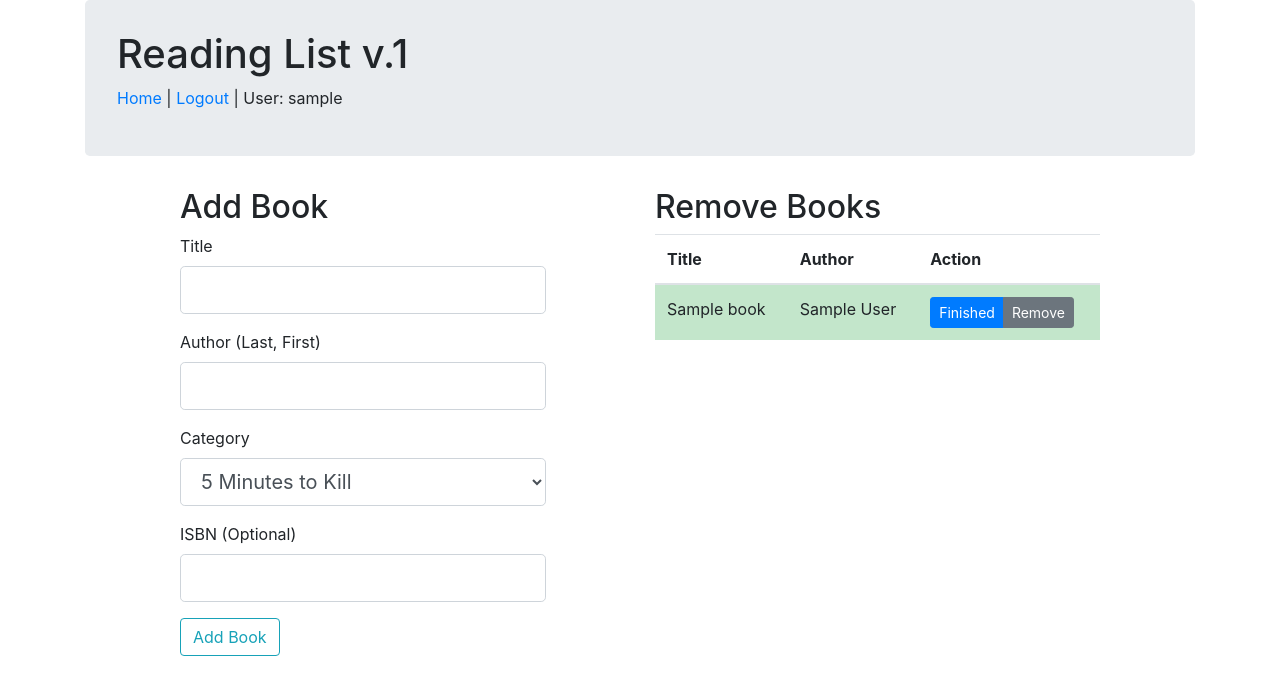
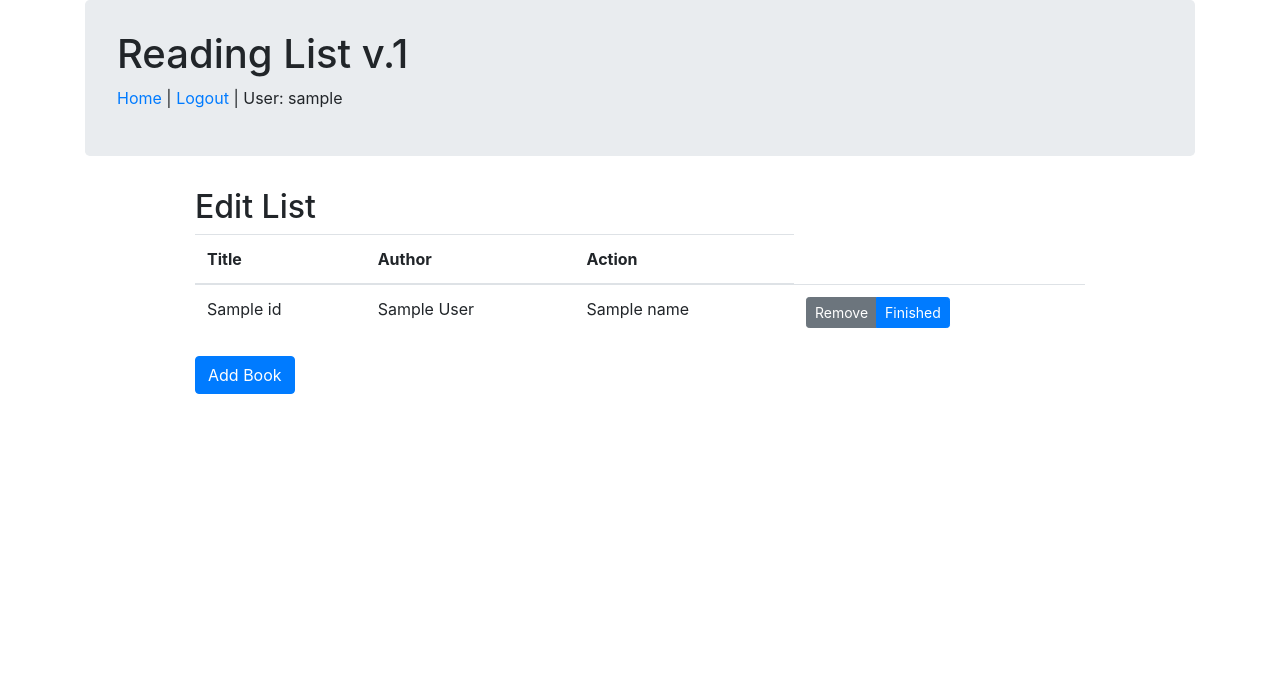
Before and after one commit to bearistotle/reading-list, a Flask app: template templates/edit-list.html in a window 1280 px wide. Shown: the top 695 px of the page. Run offline with Flask 2, Linux system fonts and the light colour scheme; the visitor is signed in with stand-in values (Sample User, id 1); tables that the repository leaves empty hold one stand-in row (values such as "Sample post"); the template is opened without the code that fills it: values that come from a table or form of the project are taken from there, most other values are stand-ins (such as "Sample title", 1, 10 or a date in 2020); some libraries are stand-ins or nearby versions.

Commit message:
Got basic category functionality up and running (pull 1 from each).

```diff
--- a/main.py
+++ b/main.py
@@ -5,7 +5,7 @@
 from wtforms import StringField, PasswordField, SubmitField, BooleanField
 from wtforms.validators import InputRequired, Length, Email, EqualTo
 from app import db, app
-from models import User, Book
+from models import User, Book, Category
 from forms import LoginForm, RegistrationForm, AddBookForm, RateReviewForm
 from hashutils import check_pw_hash
 
@@ -13,7 +13,7 @@
 # options for weights, categories, priorities, ratios?), subscribable
 # reading lists, . . .
 
-# TODO: create route/handler and template for reading-history
+# TODO: change text to title capitalization on display (store lower?)
 
 
 @app.before_request
@@ -29,36 +29,62 @@
 
     email = session["user"]
     user = User.query.filter_by(email=email).first()
-    master_list = Book.query.filter_by(user=user.id, read=False).all()
-    current_list = []
+    book_list = Book.query.filter_by(user=user.id, read=False).all()
 
-    for i in range(3):
-
-        if master_list[i].category == 1:
-            category = "5 Mins to Kill"
-            style = "table-success"
-
-        elif master_list[i].category == 2:
-            category = "Relax/Escape"
-            style = "table-info"
-
-        elif master_list[i].category == 3:
-            category = "Focused Learning"
-            style = "table-warning"
-
-        else:
-            category = "None"
-            style = "table-light"
-
-        current_list.append(
-                           {"title": master_list[i].title,
-                            "author": master_list[i].author,
-                            "category": category,
-                            "style": style}
-                            )
+    if len(book_list) < 3:
 
 
-    return render_template("home.html", current_list=current_list)
+
+        category_list = []
+        [category_list.append(Category.query.filter_by(id=book.category).first()) for book in book_list]
+
+        style_list = []
+
+        # would this be better as a list comp? Prob not bc of multiple conditions?
+        for category in category_list:
+            if category.name == "5 Mins to Kill":
+                style = "table-success"
+            elif category.name == "Relax/Escape":
+                style = "table-info"
+            elif category.name == "Focused Learning":
+                style = "table-warning"
+            else:
+                style = "table-secondary"
+
+            style_list.append(style)
+
+        # need to wrap zip in list in Py 3x bc zip rtns iterable not list
+        book_cat_style_list = list(zip(book_list, category_list, style_list))
+
+        return render_template("home.html", list=book_cat_style_list)
+
+    else:
+
+        # append current list with first bk from ea. category
+        user_id = User.query.filter_by(email=session["user"]).first().id
+
+        book_list = []
+        [book_list.append(Book.query.filter_by(category=i, user=user_id).first()) for i in range(1, 4)]
+
+        category_list = []
+        [category_list.append(Category.query.filter_by(id=book.category).first()) for book in book_list]
+
+        style_list = []
+        for category in category_list:
+            if category.name == "5 Mins to Kill":
+                style = "table-success"
+            elif category.name == "Relax/Escape":
+                style = "table-info"
+            elif category.name == "Focused Learning":
+                style = "table-warning"
+            else:
+                style = "table-secondary"
+
+            style_list.append(style)
+
+        current_list = list(zip(book_list, category_list, style_list))
+
+        return render_template("home.html", list=current_list)
 
 
 @app.route("/login", methods=["GET", "POST"])
@@ -73,7 +99,8 @@
         email = form.email.data.lower()
         password = form.password.data
 
-        if not User.query.filter_by(email=email):
+        if not User.query.filter_by(email=email).first():
+
             flash("Invalid username or password.", "error")
             return render_template("login.html", title="Log In", form=form)
 
@@ -143,19 +170,24 @@
 def edit_list():
 
 # TODO: Refactor to move processing from templates to main
-# TODO: Make adding a book a modal
-# TODO: Give the reading list table its own screen; allow change of
-# category via dropdown selection in table row
+
+# TODO: allow change of category via dropdown selection in table row
 
     # get user
     email = session["user"]
     user = User.query.filter_by(email=email).first()
-    current_list = Book.query.filter_by(user=user.id, read=False).all()
+    book_list = Book.query.filter_by(user=user.id, read=False).all()
+    category_list = []
+
+    [category_list.append(Category.query.filter_by(id=book.category).first()) for book in book_list]
+
+    book_category_list = list(zip(book_list, category_list))
+
     form = AddBookForm()
 
     if request.method == "GET":
         return render_template("edit-list.html", form=form,
-                               current_list=current_list)
+                               list=book_category_list)
 
     if form.validate_on_submit():
 
@@ -170,7 +202,6 @@
         isbn = form.isbn.data
 
         book = Book(title, author, category, user, read, rating, review, isbn)
-        print(type(book.category))
 
         db.session.add(book)
         db.session.commit()
@@ -184,7 +215,7 @@
         flash(f"{error[1][0]}!", "error")
 
     return render_template("edit-list.html", form=form,
-                           current_list=current_list)
+                           list=book_with_category)
 
 
 @app.route("/remove-book", methods=["GET"])
--- a/templates/edit-list.html
+++ b/templates/edit-list.html
@@ -1,12 +1,57 @@
 {% extends "base.html" %}
-<!-- TODO: Create an element that will display full list in scrollable column,
-   with "X" btn to send items to "read" list (update models with Boolean column
-    for this) -->
 {% block content %}
-<div class="row">
-  <div class="col-sm-5">
-    <h2>Add Book</h2>
-    <form action="" method="POST">
+<div class="container">
+  <h2>Edit List</h2>
+  <table class="table table-condensed table-hover">
+    <thead>
+      <tr>
+        <th>Title</th>
+        <th>Author</th>
+        <th>Action</th>
+      </tr>
+    </thead>
+    <tbody>
+    <!-- Color code row for ea book based on category -->
+    {% for book in list %}
+      {% if book[1].name is eq("5 Mins to Kill") %}
+        <tr class="table-success">
+      {% elif book[1].name is eq("Relax/Escape") %}
+        <tr class="table-info">
+      {% elif book[1].name is eq("Focused Learning") %}
+      <tr>
+        <tr class="table-warning">
+      {% else %}
+      {% endif %}
+          <td>{{ book[0].title }}</td>
+          <td>{{ book[0].author }}</td>
+          <td>{{ book[1].name }}</td>
+          <!--TODO: Add drop down to change category here-->
+          <td>
+            <div class="btn-group">
+              <a href="/remove-book?id={{ book[0].id }}" class="btn btn-secondary btn-sm">Remove</a>
+              <a href="/reading-history?id={{ book[0].id }}" class="btn btn-primary btn-sm">Finished</a>
+            </div>
+          </td>
+        </tr>
+    {% endfor %}
+    </tbody>
+  </table>
+</div>
+<div class="container">
+  <button type="button" class="btn btn-primary" data-toggle="modal"
+    data-target="#addbookModal">Add Book</button>
+  <div class="modal fade" id="addbookModal" tab-index="-1" role="dialog"
+    arialabelledby="addbookModalLabel" aria-hidden="true">
+    <div class="modal-dialog" role="document">
+      <div class="modal-content">
+        <div class="modal-header">
+          <h5 class="modal-title" id="addbookModalLable">Add Book</h5>
+          <button type="button" class="close" data-dismiss="modal" aria-lable="Close">
+            <span aria-hidden="true">&times;</span>
+          </button>
+        </div>
+        <div class="modal-body">
+          <form id="add-book" action="" method="POST">
             {{ form.hidden_tag() }}
             <div class="form-group">
               {{ form.title.label(class="form-control-label") }}
@@ -24,48 +69,14 @@
               {{ form.isbn.label(class="form-control-label") }}
               {{ form.isbn(class="form-control form-control-lg") }}
             </div>
-      <div class="form-group">
-        {{ form.submit(class="btn btn-outline-info") }}
-      </div>
           </form>
         </div>
-  <div class="col-sm-1">
+        <div class="modal-footer">
+          <button type="submit" class="btn btn-primary" form="add-book">Submit</button>
+          <button type="button" class="btn btn-secondary" data-dismiss="modal">Cancel</button>
         </div>
-  <div class="col-sm-6">
-    <h2>Remove Books</h2>
-    <table class="table table-condensed table-hover">
-      <thead>
-        <tr>
-          <th>Title</th>
-          <th>Author</th>
-          <th>Action</th>
-        </tr>
-      </thead>
-      <tbody>
-      <!-- Color code row for ea book based on category -->
-      {% for book in current_list %}
-        {% if book.category is eq(1) %}
-          <tr class="table-success">
-        {% elif book.category is eq(2) %}
-          <tr class="table-info">
-        {% elif book.category is eq(3) %}
-          <tr class="table-warning">
-        {% else %}
-          <tr>
-        {% endif %}
-            <td>{{ book.title }}</td>
-            <td>{{ book.author }}</td>
-            <td>
-              <div class="btn-group">
-                  <a href="/reading-history?id={{ book.id }}" class="btn btn-primary btn-sm">Finished</a>
-                  <a href="/remove-book?id={{ book.id }}" class="btn btn-secondary btn-sm">Remove</a>
       </div>
-            </td>
-          </tr>
-      {% endfor %}
-      </tbody>
-    <!-- Delete Button -->
-    </table>
+    </div>
   </div>
 </div>
 {% endblock %}
```
Also changed, not shown: templates/home.html (+6 -6 lines). Lines whose indentation alone changed are shown as unchanged.
